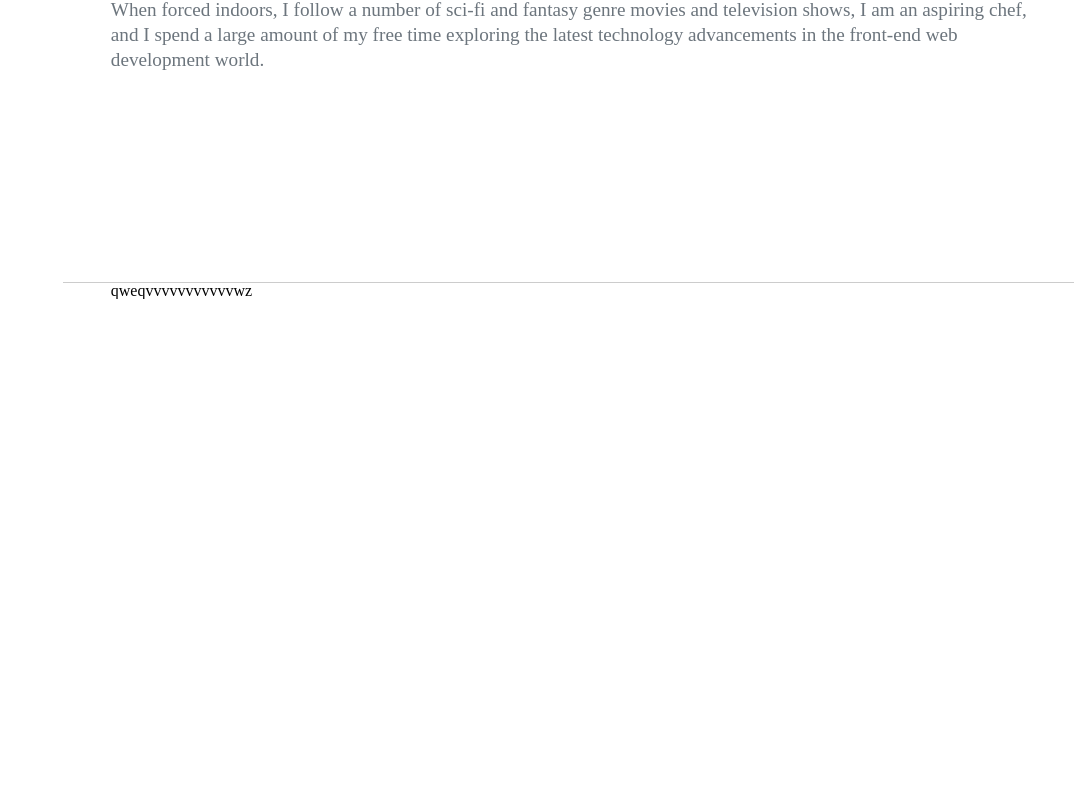
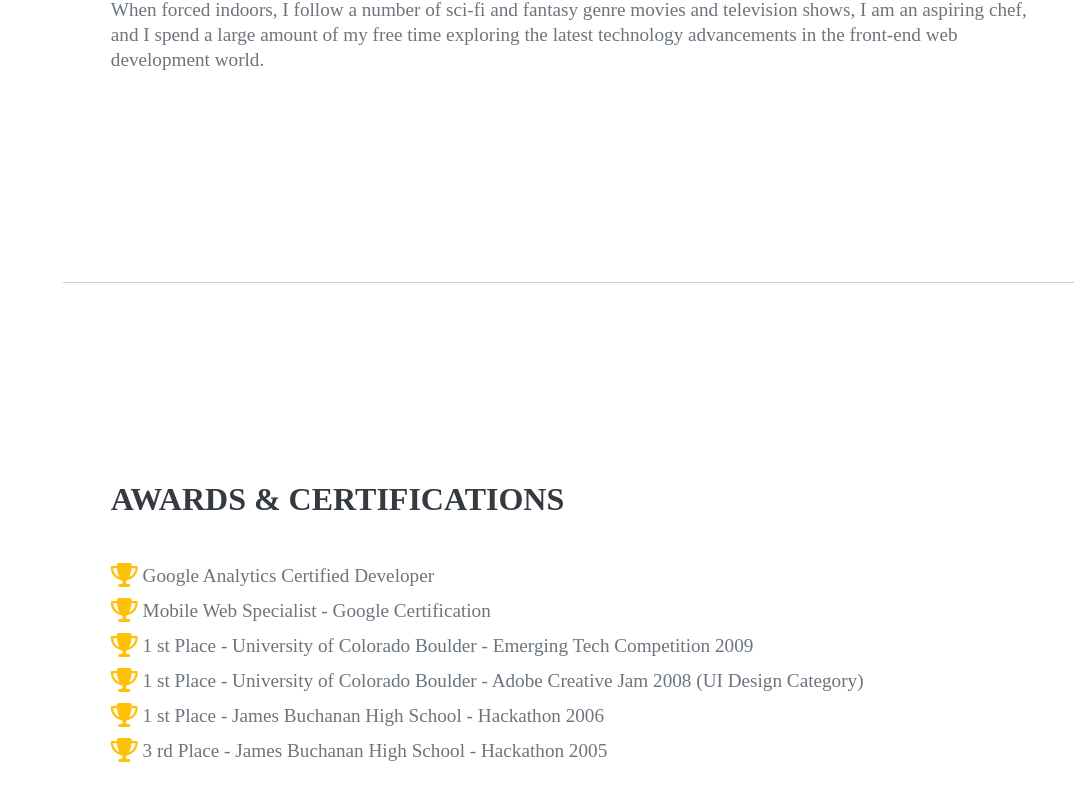
Before and after one commit to RobanSeyidoglu/bootcamp-project-sass, a plain HTML site: page index.html in a window 1280 px wide. Shown: the part 4236-5037 px from the top of the page, without its empty margins (206-1280 px from the left). Before the commit the page ends 4535 px from the top, so only its background shows below. Drawn offline with Linux system fonts and the light colour scheme; a web font is replaced by a local one.

Commit message:
Finish Awards Section & Update JS code To Make The Scroll Possible

```diff
--- a/index.html
+++ b/index.html
@@ -51,7 +51,7 @@
       <div class="right">
         <!-- Start About Section -->
 
-        <div class="about">
+        <div id="about" class="about">
           <h1 id="header">ROBAN <span>SEYIDOGLU</span></h1>
           <div id="adress" class="adress">
             3542 Berry Street · Cheyenne Wells, CO 80810 · (317) 585-8468 ·
@@ -277,7 +277,12 @@
             During the warmer months here in Colorado, I enjoy mountain biking,
             free climbing, and kayaking.
           </p>
-          <p>When forced indoors, I follow a number of sci-fi and fantasy genre movies and television shows, I am an aspiring chef, and I spend a large amount of my free time exploring the latest technology advancements in the front-end web development world.</p>
+          <p>
+            When forced indoors, I follow a number of sci-fi and fantasy genre
+            movies and television shows, I am an aspiring chef, and I spend a
+            large amount of my free time exploring the latest technology
+            advancements in the front-end web development world.
+          </p>
         </div>
 
         <!-- End Interests Section -->
@@ -286,7 +291,49 @@
 
         <!-- Start Awards Section -->
 
-        <div id="awards" class="awards">qweqvvvvvvvvvvvwz</div>
+        <div id="awards" class="awards">
+          <h2>AWARDS & CERTIFICATIONS</h2>
+          <div class="icons-text">
+            <p>
+              <span
+                ><i class="fa-solid fa-trophy fa-lg" style="color: #ffc107"></i>
+              </span>
+              Google Analytics Certified Developer
+            </p>
+            <p>
+              <span
+                ><i class="fa-solid fa-trophy fa-lg" style="color: #ffc107"></i>
+              </span>
+              Mobile Web Specialist - Google Certification
+            </p>
+            <p>
+              <span
+                ><i class="fa-solid fa-trophy fa-lg" style="color: #ffc107"></i>
+              </span>
+              1 st Place - University of Colorado Boulder - Emerging Tech
+              Competition 2009
+            </p>
+            <p>
+              <span
+                ><i class="fa-solid fa-trophy fa-lg" style="color: #ffc107"></i>
+              </span>
+              1 st Place - University of Colorado Boulder - Adobe Creative Jam
+              2008 (UI Design Category)
+            </p>
+            <p>
+              <span
+                ><i class="fa-solid fa-trophy fa-lg" style="color: #ffc107"></i>
+              </span>
+              1 st Place - James Buchanan High School - Hackathon 2006
+            </p>
+            <p>
+              <span
+                ><i class="fa-solid fa-trophy fa-lg" style="color: #ffc107"></i>
+              </span>
+              3 rd Place - James Buchanan High School - Hackathon 2005
+            </p>
+          </div>
+        </div>
 
         <!-- End Awards Section -->
       </div>
--- a/main.js
+++ b/main.js
@@ -1,4 +1,4 @@
-// Some Functions In The Header
+// Some Functions In The Nav
 let toggleMenu = document.querySelector(".icon");
 let menu = document.querySelector("ul");
 let body = document.body;
@@ -45,5 +45,19 @@ document.addEventListener("DOMContentLoaded", function () {
     });
   });
 });
+document.querySelectorAll('a[href^="#"]').forEach(anchor => {
+    anchor.addEventListener('click', function(e) {
+      e.preventDefault();
 
-// End Header
+      const targetId = this.getAttribute('href').substring(1);
+      const targetElement = document.getElementById(targetId);
+
+      if (targetElement) {
+        targetElement.scrollIntoView({
+          behavior: 'smooth'
+        });
+      }
+    });
+  });
+
+// End Nav
--- a/scss/pages/_body.scss
+++ b/scss/pages/_body.scss
@@ -196,6 +196,25 @@ body {
       }
     }
     /* End Interests Section*/
+
+    /* Start Awards Section*/
+    .awards{
+        padding-top: $sectionPadding;
+        margin-bottom: $sectionPadding;
+        h2 {
+            font-size: 2rem;
+            color: $header-color;
+            font-weight: bold;
+            padding-bottom: 3rem;
+          }
+          p {
+            font-size: 1.2rem;
+            color: $primary-color;
+            line-height: 25px;
+            padding-bottom: 10px;
+          }
+    }
+    /* End Awards Section*/
   }
 
   @include breakpoint(md) {
```
Also changed, not shown: scss/dist/home.css, 1 other file.
